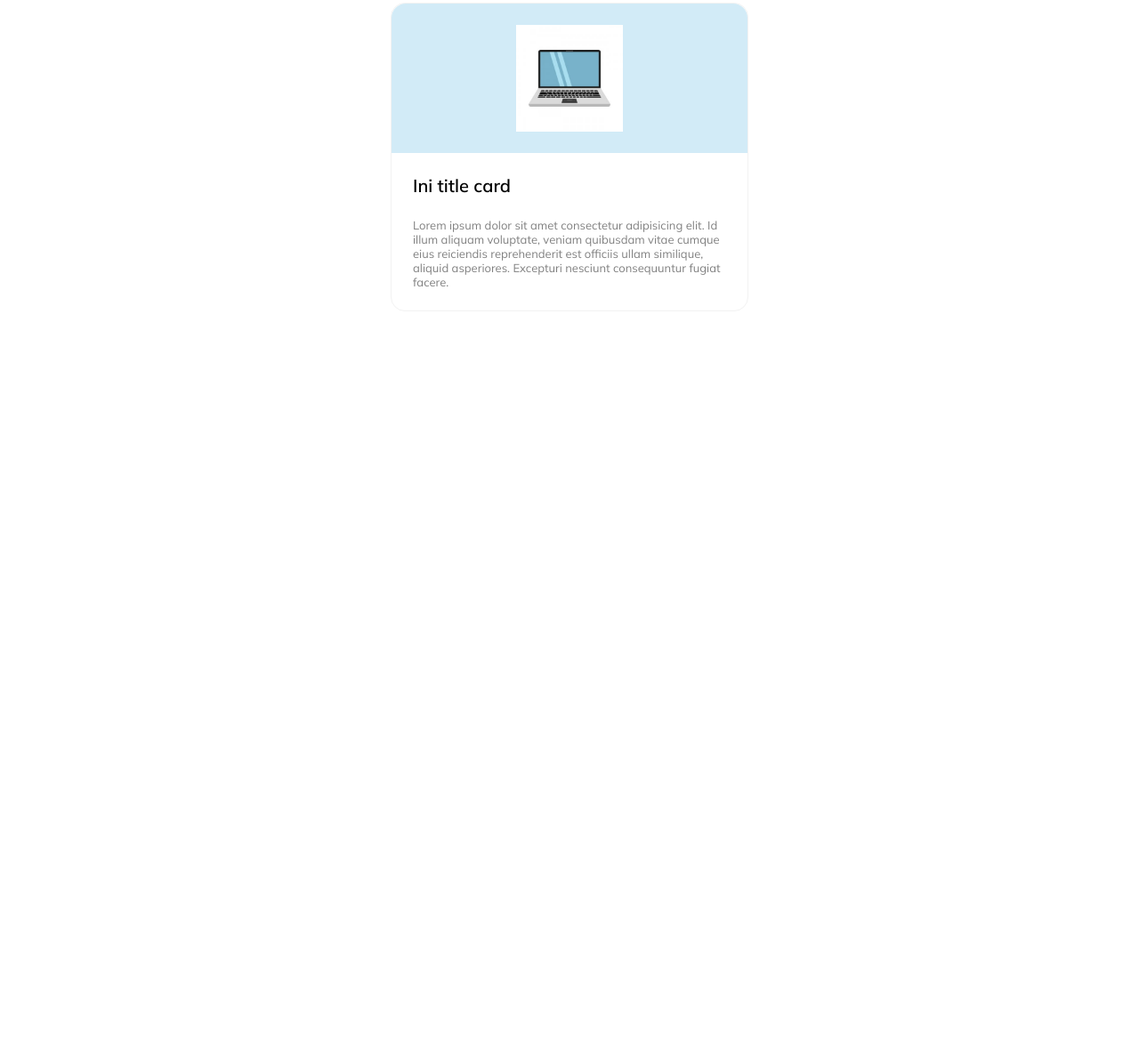
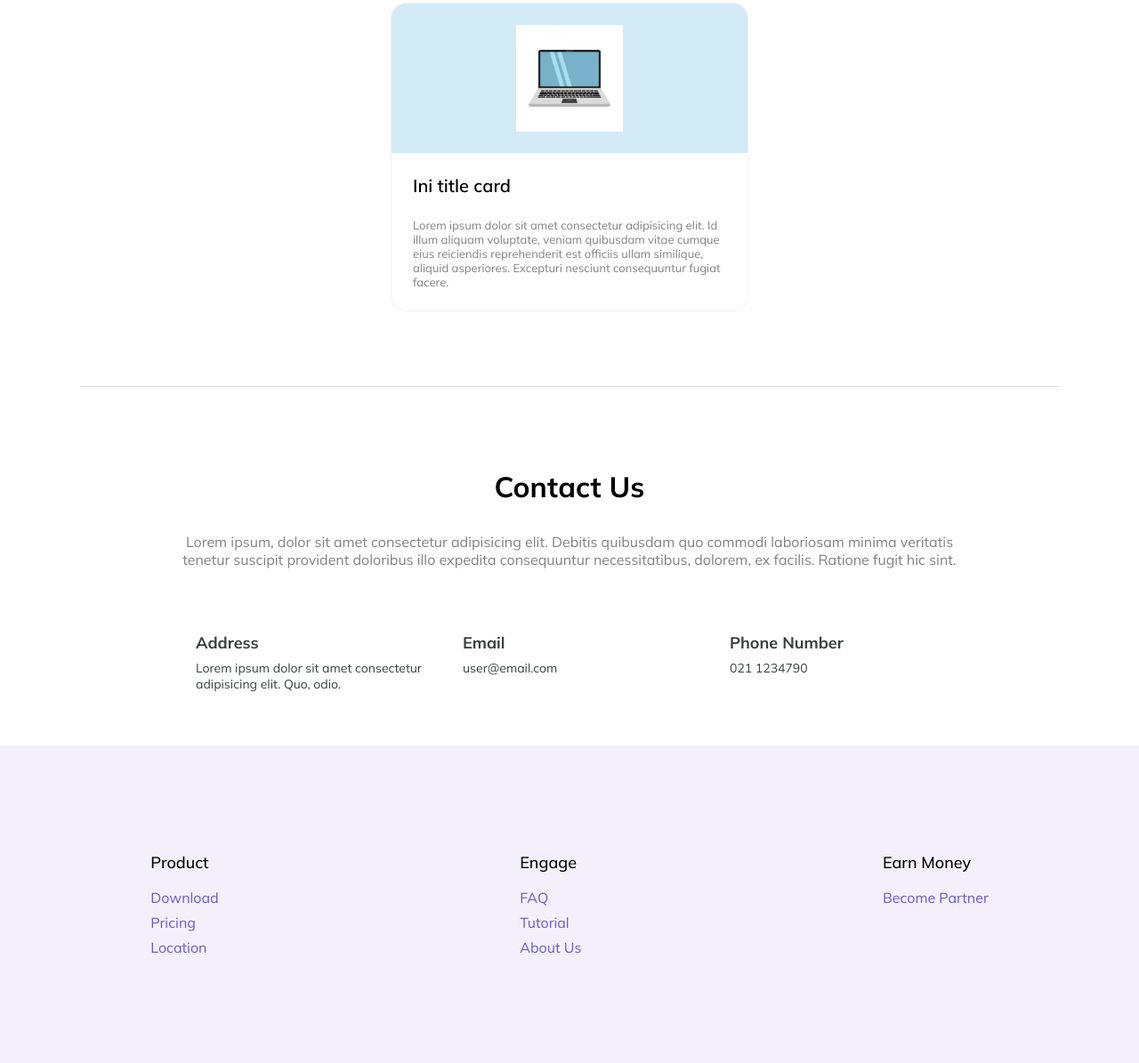
Before and after one commit to dedi-dev/project_portfolio, a plain HTML site: page index.html in a window 1280 px wide. Shown: the part 1311-2506 px from the top of the page at 89% size. Before the commit the page ends 1745 px from the top, so only its background shows below. Drawn offline with Linux system fonts and the light colour scheme.

Commit message:
Add Contact Page and Footer

```diff
--- a/index.html
+++ b/index.html
@@ -16,7 +16,7 @@
       <div class="nav-links">
         <a href="index.html">Features</a href="#">
         <a href="blog.html">News & Blog</a href="#">
-        <a href="#">Contact</a href="#">
+        <a href="#contact">Contact</a href="#">
       </div>
       <div>
         <button class="btn-text" style="margin-right: 30px;">Sign In</button>
@@ -71,5 +71,47 @@
           </div>
         </div>
     </div>
+
+    <!-- Contact-Section -->
+    <div class="contact-section" id="contact">
+      <div class="section-title-container">
+        <h3>Contact Us</h3>
+        <p>Lorem ipsum, dolor sit amet consectetur adipisicing elit. Debitis quibusdam quo commodi laboriosam minima veritatis tenetur suscipit provident doloribus illo expedita consequuntur necessitatibus, dolorem, ex facilis. Ratione fugit hic sint.</p>
+      </div>
+      <div class="contact-items-container">
+        <div class="contact-item">
+          <h6>Address</h6>
+          <p>Lorem ipsum dolor sit amet consectetur adipisicing elit. Quo, odio.</p>
+        </div>
+        <div class="contact-item">
+          <h6>Email</h6>
+          <p>user@email.com</p>
+        </div>
+        <div class="contact-item">
+          <h6>Phone Number</h6>
+          <p>021 1234790</p>
+        </div>
+      </div>
+    </div>
+
+    <!-- Footer -->
+    <footer>
+      <div class="footer-item">
+        <h6>Product</h6>
+        <a href="#">Download</a>
+        <a href="#">Pricing</a>
+        <a href="#">Location</a>
+      </div>
+      <div class="footer-item">
+        <h6>Engage</h6>
+        <a href="#">FAQ</a>
+        <a href="#">Tutorial</a>
+        <a href="#">About Us</a>
+      </div>
+      <div class="footer-item">
+        <h6>Earn Money</h6>
+        <a href="#">Become Partner</a>
+      </div>
+    </footer>
   </body>
 </html>
--- a/style.css
+++ b/style.css
@@ -1,3 +1,7 @@
+html {
+  scroll-behavior: smooth;
+}
+
 * {
   font-family: Mulish, sans-serif;
 }
@@ -200,3 +204,75 @@ body {
 .cards-container .card {
   margin: 24px 16px;
 }
+
+.contact-section {
+  display: flex;
+  flex-direction: column;
+  align-items: center;
+  padding: 60px;
+  border-top: 1px solid #dbdbdb;
+  margin: 0 90px;
+}
+
+.contact-items-container {
+  display: flex;
+  flex-direction: row;
+  margin-top: 56px;
+}
+
+.contact-item {
+  width: 300px;
+}
+
+.contact-item h6,
+.contact-item p {
+  margin-left: 30px;
+}
+
+.contact-item h6 {
+  margin-top: 0;
+  margin-bottom: 0;
+  font-weight: 700;
+  font-size: 18px;
+  color: #373f41;
+}
+
+.contact-item p {
+  margin-top: 8px;
+  margin-bottom: 0;
+  font-weight: 400;
+  font-size: 14px;
+  color: #373f41;
+}
+
+footer {
+  display: flex;
+  flex-direction: row;
+  justify-content: space-around;
+  background-color: rgba(136, 107, 217, 0.1);
+  padding: 120px 0;
+}
+
+.footer-item {
+  display: flex;
+  flex-direction: column;
+}
+
+.footer-item h6 {
+  font-weight: 500;
+  font-size: 18px;
+  margin: 0;
+  margin-bottom: 10px;
+}
+
+.footer-item a {
+  font-weight: 400;
+  font-size: 16px;
+  text-decoration: none;
+  color: slateblue;
+  margin-top: 8px;
+}
+
+.footer-item a:hover {
+  text-decoration: underline;
+}
```
Also changed, not shown: blog.html (+21 -1 lines).
